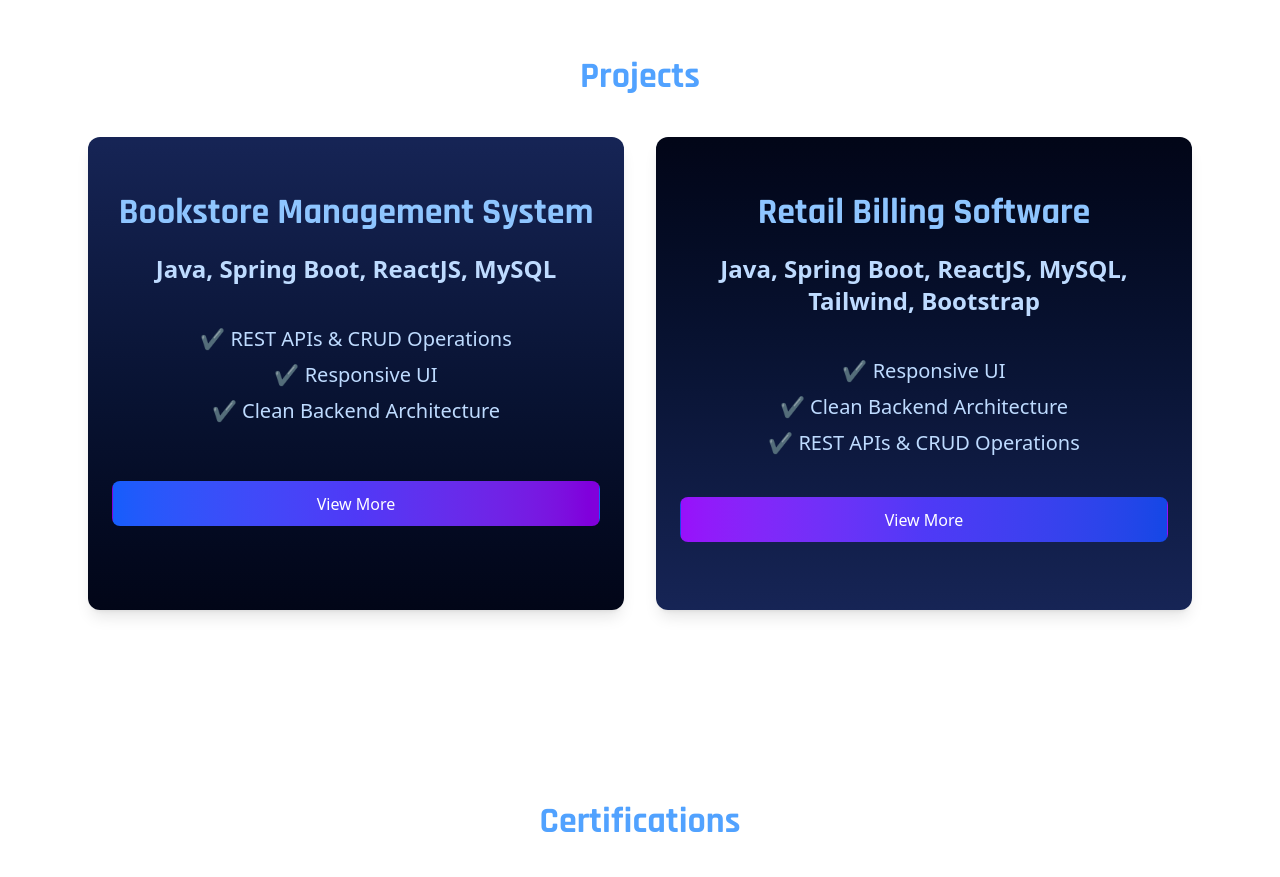
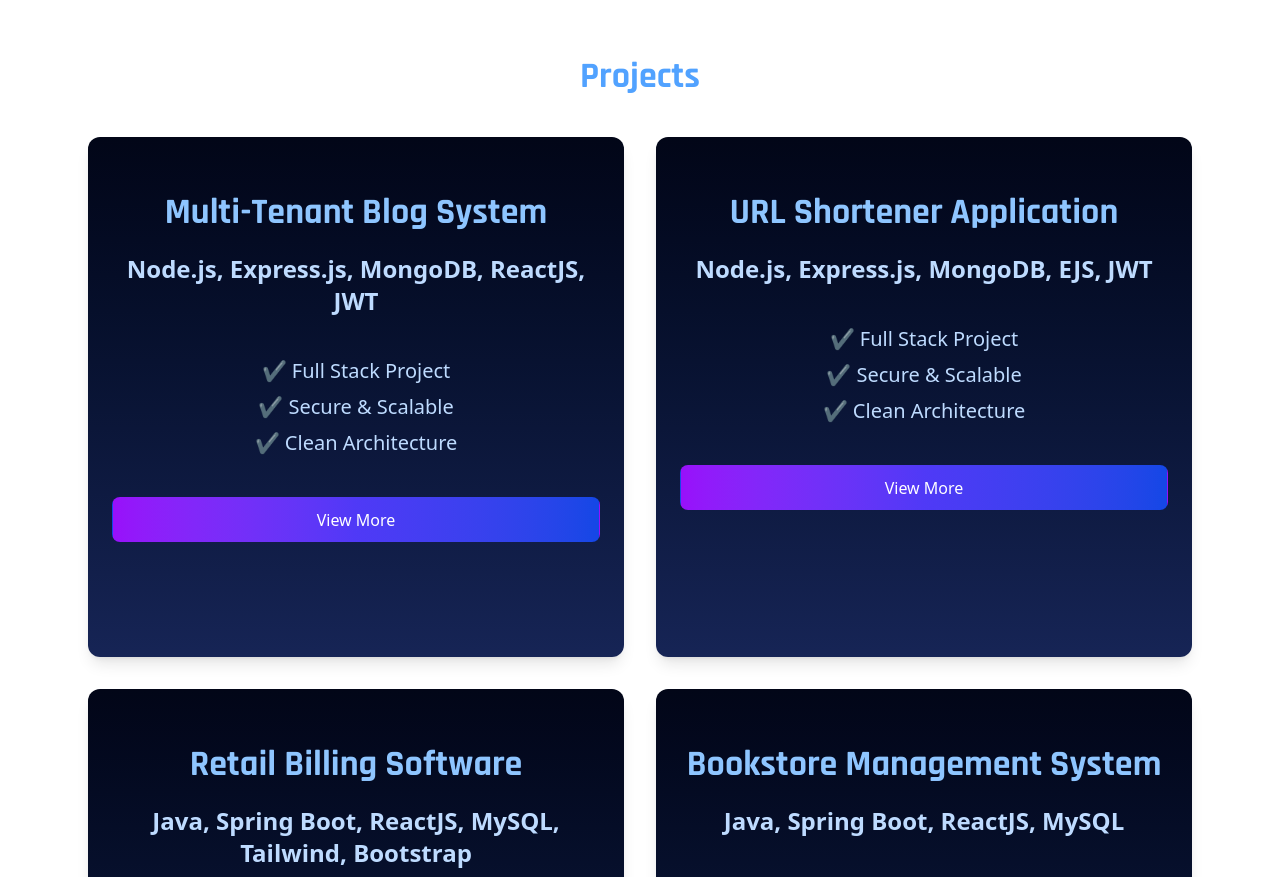
Before and after one commit to amardeep2003/Portfolio-site-1, a React (Vite) app: page / in a window 1280 px wide. Shown: the part 1920-2797 px from the top of the page. Built offline with nearby package versions, Linux system fonts and the light colour scheme.

Commit message:
added changes

```diff
--- a/src/App.css
+++ b/src/App.css
@@ -43,3 +43,16 @@
 .read-the-docs {
   color: #888;
 }
+
+
+.transform-style-preserve-3d {
+  transform-style: preserve-3d;
+}
+
+.backface-hidden {
+  backface-visibility: hidden;
+}
+
+.rotate-y-180 {
+  transform: rotateY(180deg);
+}
--- a/src/Components/Projects.jsx
+++ b/src/Components/Projects.jsx
@@ -6,13 +6,33 @@ const Projects = () => {
 
     const projects = [
         {
-            name: "Bookstore Management System",
-            tech: "Java, Spring Boot, ReactJS, MySQL",
+            name: "Multi-Tenant Blog System",
+            tech: "Node.js, Express.js, MongoDB, ReactJS, JWT",
             points: [
-                "Designed and implemented REST APIs for book inventory & user management.",
-                "Integrated React frontend with backend APIs for CRUD operations.",
-                "Built responsive UI using Tailwind CSS.",
-                "Full stack project with clean UI, backend logic and database integration."
+                "Developed a multi-tenant blogging platform supporting multiple organizations with complete data isolation",
+                "Implemented tenant-based architecture to ensure each organization accesses only its own data",
+                "Built secure authentication system using JWT (JSON Web Token)",
+                "Designed role-based access control (RBAC)",
+                "Admins can manage users and all content",
+                "Regular users can create, update, and delete their own posts",
+                "Created tenant-aware REST APIs for handling organization-specific requests",
+                "Developed separate dashboards for admin and users based on roles",
+                "Used MongoDB for scalable data storage with tenant separation",
+                "Integrated frontend using ReactJS for a responsive user experience",
+            ]
+        },
+        {
+            name: "URL Shortener Application",
+            tech: "Node.js, Express.js, MongoDB, EJS, JWT",
+            points: [
+                "Developed a secure URL shortening web application with user authentication",
+                "Implemented JWT and cookie-based login system for secure sessions",
+                "Enabled users to create, view, and manage their own shortened URLs",
+                "Ensured data privacy by allowing users to access only their own URLs through protected routes",
+                "Built click tracking feature to monitor number of visits on each shortened link",
+                "Used MongoDB to store user data and URL mappings efficiently",
+                "Designed server-side rendered UI using EJS templates",
+                "Implemented middleware for authentication and authorization"
             ]
         },
         {
@@ -22,6 +42,16 @@ const Projects = () => {
                 "Developed a Point of Sale (POS) billing system with React.js frontend and Spring Boot backend, enabling seamless product management, cart functionality, and invoice generation.",
                 "Implemented Category & Item Management, Customer Details Form, Search & Filter, and Order History Module to simplify retail operations.",
                 "Built a responsive UI with Bootstrap 5, optimized for both desktop and mobile devices, improving user experience and reducing manual billing efforts.",
+                "Full stack project with clean UI, backend logic and database integration."
+            ]
+        },
+        {
+            name: "Bookstore Management System",
+            tech: "Java, Spring Boot, ReactJS, MySQL",
+            points: [
+                "Designed and implemented REST APIs for book inventory & user management.",
+                "Integrated React frontend with backend APIs for CRUD operations.",
+                "Built responsive UI using Tailwind CSS.",
                 "Full stack project with clean UI, backend logic and database integration."
             ]
         }
@@ -39,115 +69,84 @@ const Projects = () => {
             <section id="projects" className='max-w-6xl mx-auto px-6 py-24'>
                 <h2 className='text-4xl font-bold text-blue-400 text-center mb-10'>Projects</h2>
 
-                <div className='grid md:grid-cols-2 gap-8 perspective-1000'>
+                <div className='grid md:grid-cols-2 gap-8'>
 
-                    {/* Bookstore expand */}
-                    <div className={`bg-gradient-to-b from-blue-950 to-slate-950   rounded-xl shadow-lg transition-all duration-300 hover:translate-y-4 hover:scale-105
-                    ${selectedProject === 0 ? "md:col-span-2  p-8" : "p-6"}`}>
+                    {projects.map((project, index) => (
 
-                        <h2 className='text-4xl font-bold text-blue-300 mb-5 mt-8'>
-                            {projects[0].name}
+                        <div
+                            key={index}
+                            className="relative bg-gradient-to-b from-slate-950 to-blue-950 rounded-xl shadow-lg overflow-hidden
+      transition-all duration-300 hover:-translate-y-4 hover:scale-105 min-h-[520px]"
+                        >
+
+                            {/* FLIP WRAPPER */}
+                            <div
+                                className={`absolute inset-0 transition-transform duration-700 transform-style-preserve-3d
+        ${selectedProject === index ? "rotate-y-180" : ""}`}
+                            >
+
+                                {/* FRONT SIDE */}
+                                <div className="absolute inset-0 p-6 backface-hidden">
+
+                                    <h2 className="text-4xl font-bold text-blue-300 mb-5 mt-8">
+                                        {project.name}
                                     </h2>
-                        <p className='text-2xl font-semibold text-blue-200 mb-5'>{projects[0].tech}</p>
+
+                                    <p className="text-2xl font-semibold text-blue-200 mb-6">
+                                        {project.tech}
+                                    </p>
 
                                     <div className="mt-10 mb-10 space-y-2 text-blue-200 text-xl">
-                            <p>✔ REST APIs & CRUD Operations</p>
-                            <p>✔ Responsive UI</p>
-                            <p>✔ Clean Backend Architecture</p>
+                                        <p>✔ Full Stack Project</p>
+                                        <p>✔ Secure & Scalable</p>
+                                        <p>✔ Clean Architecture</p>
                                     </div>
 
-                        {
-                            selectedProject === 0 && (
-                                <ul className='list-disc pl-6 space-y-2 text-blue-100 mb-6'>
-                                    {projects[0].points.map((point, i) => (
-                                        <li key={i}>{point}</li>
-                                    ))}
-                                </ul>
-                            )
-                        }
-
-                        <button onClick={() => handleToggle(0)}
-                            className='w-full mt-4 px-4 py-2 rounded-lg text-white font-semibold
-                            bg-gradient-to-r from-blue-600 via-indigo-600 to-purple-700
-             hover:from-purple-600 hover:via-indigo-600 hover:to-blue-700
-             transition-all duration-300 hover:scale-105'>
-                            {selectedProject === 0 ? "Close" : "View More"}
+                                    <button
+                                        onClick={() => handleToggle(index)}
+                                        className="w-full px-4 py-2 rounded-lg text-white font-semibold
+            bg-gradient-to-r from-purple-600 via-indigo-600 to-blue-700
+            hover:scale-105 transition-all duration-300"
+                                    >
+                                        View More
                                     </button>
 
                                 </div>
 
+                                {/* BACK SIDE */}
+                                <div className="absolute inset-0 p-6 rotate-y-180 backface-hidden">
 
-                    {/* Retail flip */}
-                    <div className="relative bg-gradient-to-b from-slate-950 to-blue-950   rounded-xl shadow-lg overflow-hidden transition-all duration-300 hover:-translate-y-4 hover:scale-105">
-
-                        {/* 🔹 HEIGHT SPACER (IMPORTANT) */}
-                        <div className="invisible p-6">
-                            <h3 className="text-xl font-bold mb-4">Project Details</h3>
-                            <ul className="list-disc pl-6 space-y-2 mb-6">
-                                {projects[1].points.map((p, i) => (
-                                    <li key={i}>{p}</li>
-                                ))}
-                            </ul>
-                            <button className="px-4 py-2">Close</button>
-                        </div>
-
-                        {/* 🔹 FLIP WRAPPER */}
-                        <div
-                            className={`absolute inset-0 transition-transform duration-700 transform-style-preserve-3d
-      ${selectedProject === 1 ? "rotate-y-180" : ""}`}
-                        >
-
-                            {/* Front */}
-                            <div className="absolute inset-0 p-6 backface-hidden">
-                                <h2 className="text-4xl font-bold text-blue-300 mb-5 mt-8">
-                                    {projects[1].name}
-                                </h2>
-                                <p className="text-2xl font-semibold text-blue-200 mb-6">{projects[1].tech}</p>
-
-                                <div className="mt-10 mb-10 space-y-2 text-blue-200 text-xl">
-                                    <p>✔ Responsive UI</p>
-                                    <p>✔ Clean Backend Architecture</p>
-                                    <p>✔ REST APIs & CRUD Operations</p>
-                                </div>
-
-                                <button
-                                    onClick={() => handleToggle(1)}
-                                    className="w-full px-4 py-2 rounded-lg text-white font-semibold
-                                    bg-gradient-to-r from-purple-600 via-indigo-600 to-blue-700
-             hover:from-blue-600 hover:via-indigo-600 hover:to-purple-700
-             transition-all duration-300 hover:scale-105"
-                                >
-                                    View More
-                                </button>
-                            </div>
-
-                            {/* Back */}
-                            <div className="absolute inset-0 p-6 rotate-y-180 backface-hidden">
-                                <h3 className="text-xl font-bold text-blue-300 mb-4">
+                                    <h3 className="text-2xl font-bold text-blue-300 mb-4">
                                         Project Details
                                     </h3>
 
-                                <ul className="list-disc pl-6 space-y-2 text-blue-100 mb-6">
-                                    {projects[1].points.map((point, i) => (
+                                    <ul className="list-disc pl-6 space-y-2 text-blue-100 mb-6
+          max-h-[300px] overflow-y-auto pr-2">
+                                        {project.points.map((point, i) => (
                                             <li key={i}>{point}</li>
                                         ))}
                                     </ul>
 
                                     <button
-                                    onClick={() => handleToggle(1)}
+                                        onClick={() => handleToggle(index)}
                                         className="w-full px-4 py-2 rounded-lg text-white font-semibold
             bg-gradient-to-r from-blue-600 via-indigo-600 to-purple-700
-             hover:from-purple-600 hover:via-indigo-600 hover:to-blue-700"
+            hover:scale-105 transition-all duration-300"
                                     >
                                         Close
                                     </button>
+
                                 </div>
 
                             </div>
+
+                        </div>
+
+                    ))}
+
                 </div>
 
 
-                </div>
 
 
             </section>
```
Also changed, not shown: src/Components/Certifications.jsx (+9 -2 lines), src/Components/Portfolio.jsx (+52 -12 lines). Lines whose indentation alone changed are shown as unchanged.
